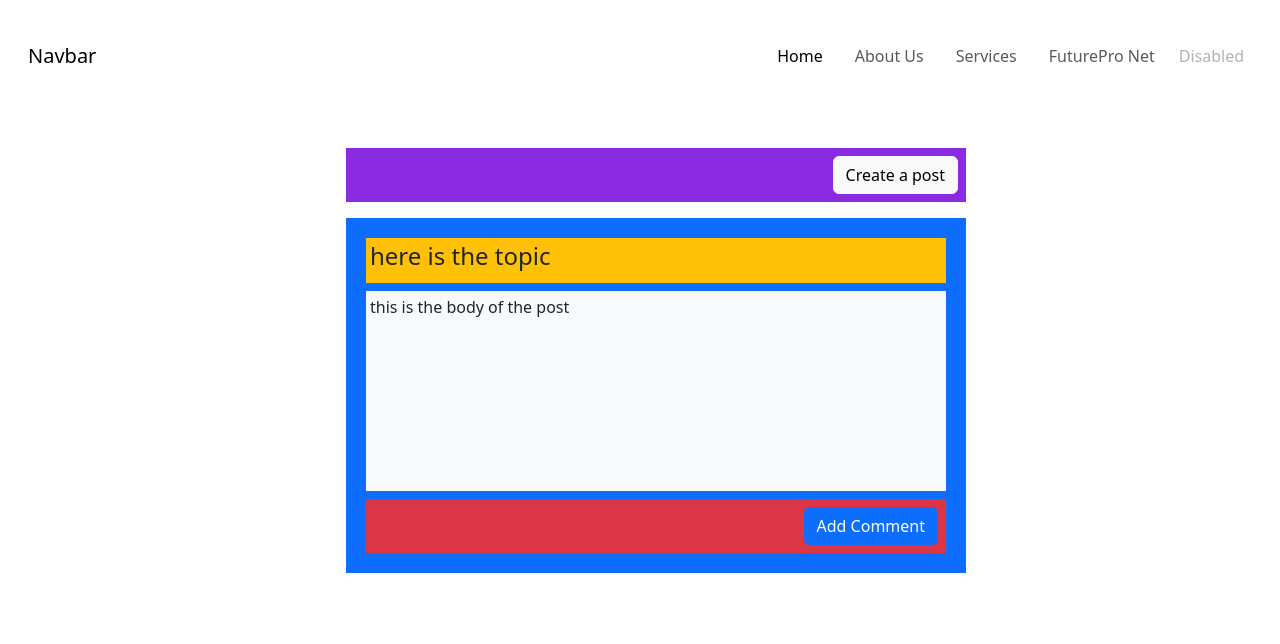
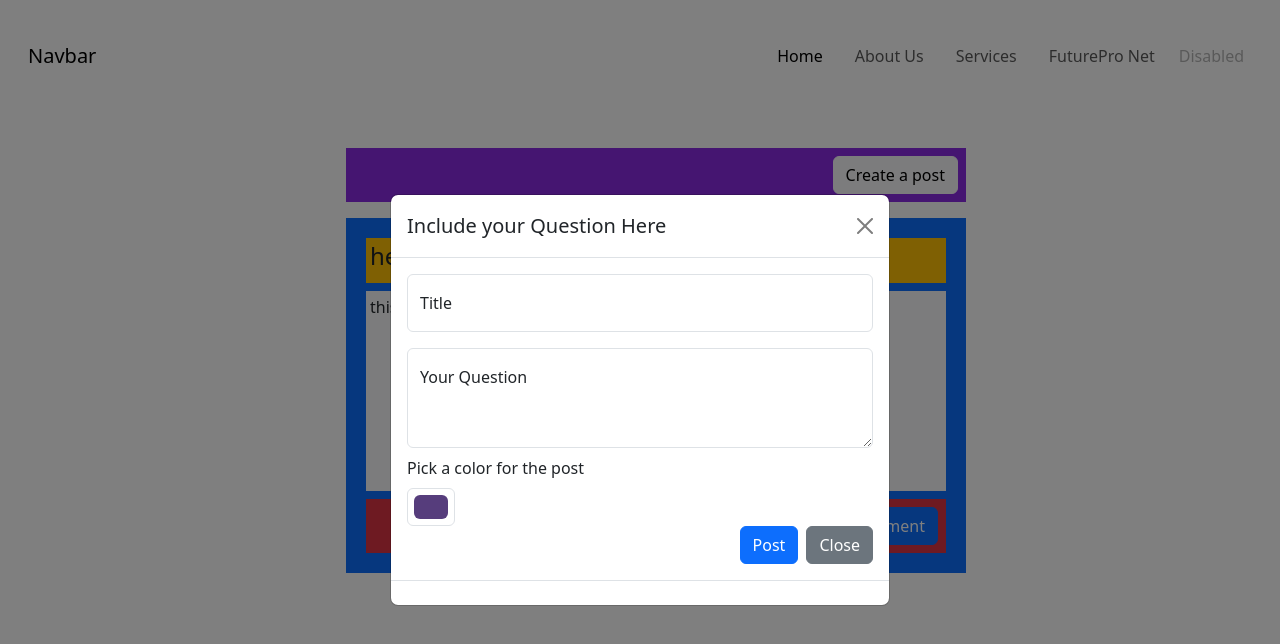
Before and after one commit to Milanka00/Social-media-application, a React (Create React App) app: page / in a window 1280 px wide. Both pictures are taken after a click on the button "Create a post". Shown: the top 644 px of the page. Built offline with nearby package versions, Linux system fonts and the light colour scheme.

Commit message:
form done

```diff
--- a/src/Components/postingForm.jsx
+++ b/src/Components/postingForm.jsx
@@ -0,0 +1,118 @@
+import React,{useState} from 'react';
+
+const Modal = () => {
+
+    const [title, setTitle] = useState('');
+    const [question, setQuestion] = useState('');
+    const [color, setColor] = useState('#563d7c');
+    const [titleError, setTitleError] = useState('');
+    const [questionError, setQuestionError] = useState('');
+
+    const handleTitleChange = (e) => {
+      setTitle(e.target.value);
+      setTitleError('');
+    };
+
+    const handleQuestionChange = (e) => {
+      setQuestion(e.target.value);
+      setQuestionError('');
+    };
+
+    const handleColorChange = (e) => {
+      setColor(e.target.value);
+    };
+
+    const handleSubmit = (e) => {
+      e.preventDefault();
+
+      // Perform validation
+      let formIsValid = true;
+      if (title.trim() === '') {
+        setTitleError('Title cannot be empty');
+        formIsValid = false;
+      }
+      if (question.trim() === '') {
+        setQuestionError('Question cannot be empty');
+        formIsValid = false;
+      }
+
+      if (formIsValid) {
+        // Perform additional form submission logic here
+        // For example, API calls, saving to the database, etc.
+
+        console.log('Title:', title);
+        console.log('Question:', question);
+        console.log('Color:', color);
+      }
+    };
+
+    return (
+        <React.Fragment>
+            <div class="modal fade" id="exampleModal" tabindex="-1" aria-labelledby="exampleModalLabel" aria-hidden="true">
+  <div class="modal-dialog modal-dialog-centered">
+    <div class="modal-content">
+      <div class="modal-header">
+        <h5 class="modal-title" id="exampleModalLabel">Include your Question Here</h5>
+        <button type="button" class="btn-close" data-bs-dismiss="modal" aria-label="Close"></button>
+      </div>
+      <div class="modal-body">
+
+      <form onSubmit={handleSubmit}>
+      <div className="form-floating mb-3">
+        <input
+          type="text"
+          className="form-control"
+          id="floatingInput"
+          placeholder="include a related title"
+          value={title}
+          onChange={handleTitleChange}
+        />
+        <label htmlFor="floatingInput">Title</label>
+        {titleError && <div className="text-danger">{titleError}</div>}
+      </div>
+
+      <div className="form-floating">
+        <textarea
+          className="form-control"
+          placeholder="Leave the question here"
+          id="floatingTextarea2"
+          style={{ height: "100px" }}
+          value={question}
+          onChange={handleQuestionChange}
+        ></textarea>
+        <label htmlFor="floatingTextarea2">Your Question</label>
+        {questionError && <div className="text-danger">{questionError}</div>}
+      </div>
+
+      <label htmlFor="exampleColorInput" className="form-label mt-2">Pick a color for the post</label>
+      <input
+        type="color"
+        className="form-control form-control-color"
+        id="exampleColorInput"
+        value={color}
+        title="Choose your color"
+        onChange={handleColorChange}
+      />
+      <div className='d-flex justify-content-end'>
+      <button type="submit" className="btn btn-primary ">Post</button>
+      <button type="button" class="btn btn-secondary ms-2" data-bs-dismiss="modal">Close</button>
+
+      </div>
+
+
+    </form>
+
+      </div>
+      <div class="modal-footer">
+
+
+      </div>
+    </div>
+  </div>
+</div>
+        </React.Fragment>
+
+     );
+}
+
+export default Modal;
--- a/src/Pages/futureproNet.jsx
+++ b/src/Pages/futureproNet.jsx
@@ -3,6 +3,7 @@ import NavBar from '../Components/navBar';
 import Post from '../Components/post';
 
 import './futurepronet.css'
+import Modal from '../Components/postingForm';
 
 const NetPage = () => {
     return (
@@ -15,7 +16,8 @@ const NetPage = () => {
                 <div className='mainsection d-flex justify-content-center w-100 m-3 flex-column align-items-center'>
 
                 <div className='createpost m-2 w-50 d-flex align-items-end justify-content-end  p-2 '>
-                    <button className='btn btn-light'>Create a post</button>
+                    <button className='btn btn-light' data-bs-toggle="modal" data-bs-target="#exampleModal">Create a post</button>
+
 
                 </div>
 
@@ -37,6 +39,9 @@ const NetPage = () => {
 
             </div>
 
+           <Modal/>
+
+
         </React.Fragment>
      );
 }
```
